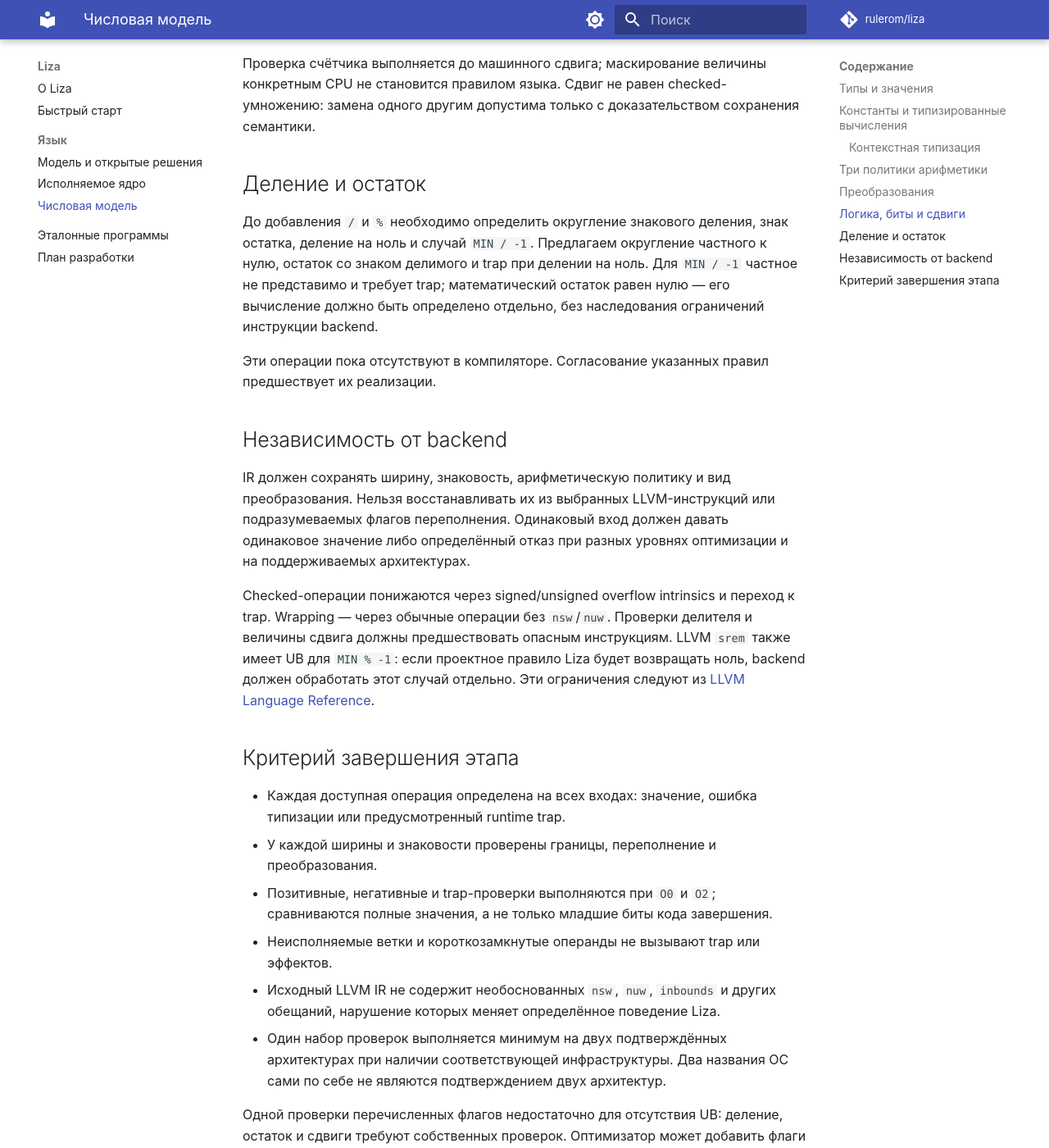
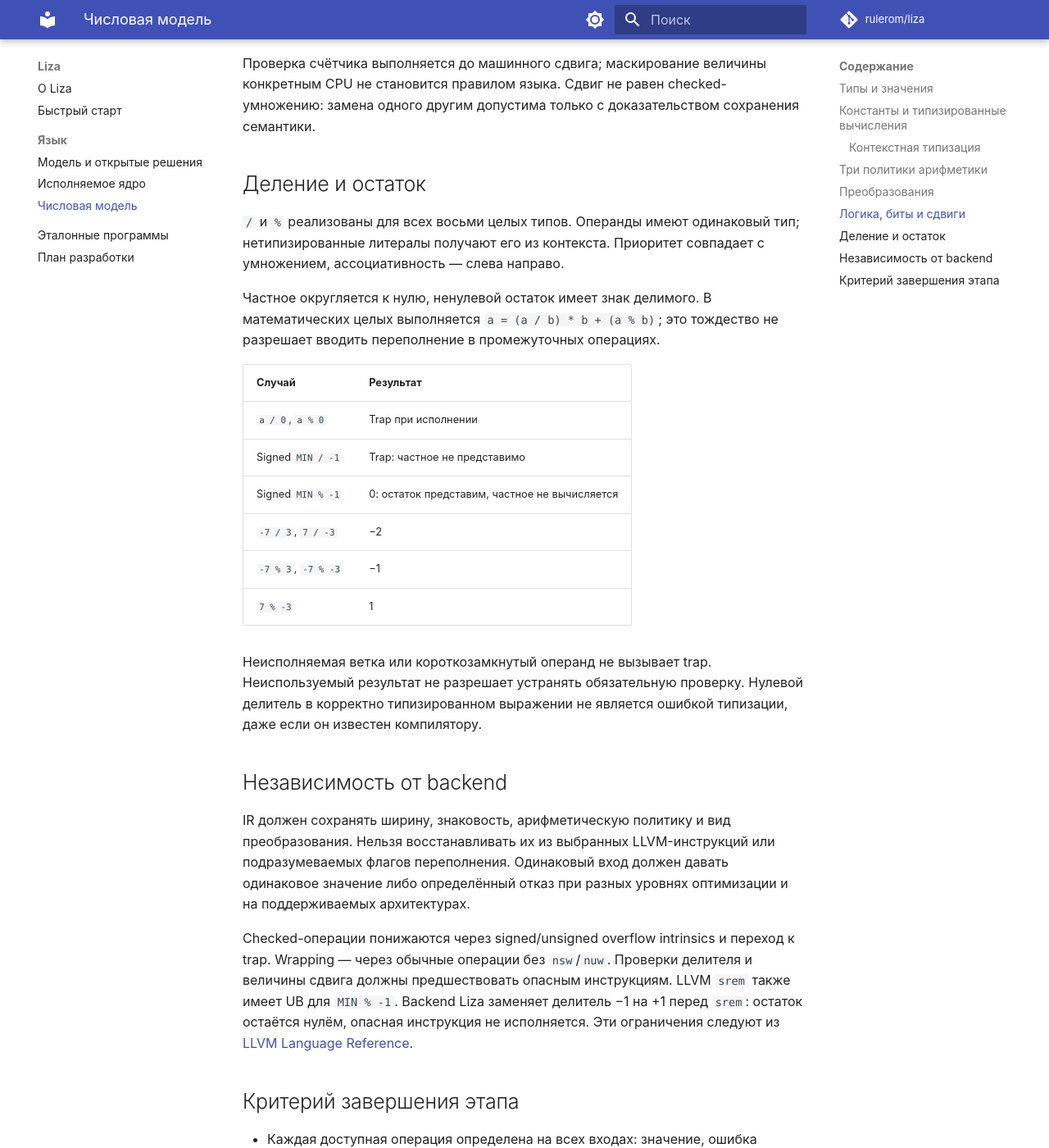
Before and after one commit to rulerom/liza, an MkDocs documentation site: the page built from docs/numeric-model.md, in a window 1280 px wide and 1400 px high, scrolled down 4377 px. Shown: the whole window at 82% size. Built offline with MkDocs 1.6.1 and Material for MkDocs 9.7.7, drawn with Linux system fonts in a browser that asks for light colours; comment, search, counter and statistics services are not loaded; some of the changed text lies outside the part shown.

```diff
--- a/docs/numeric-model.md
+++ b/docs/numeric-model.md
@@ -6,7 +6,7 @@ description: "Числовая модель Liza: целые фиксирова
 
 Реализованы все восемь целых фиксированной ширины, `bool`, контекстные литералы,
 checked/wrapping `+`, `-`, `*`, отрицание signed, сравнения, логика с коротким
-замыканием, побитовые операции и сдвиги. Деление, остаток, насыщение и
+замыканием, побитовые операции, сдвиги, деление и остаток. Насыщение и
 преобразования ниже остаются проектами и не входят в доступный синтаксис.
 Точное работающее подмножество описано в [спецификации ядра](core.md).
 
@@ -168,15 +168,27 @@ N-битным дополнительным кодом, затем биты ин
 
 ## Деление и остаток
 
-До добавления `/` и `%` необходимо определить округление знакового деления,
-знак остатка, деление на ноль и случай `MIN / -1`.
-Предлагаем округление частного к нулю, остаток со знаком делимого и trap при
-делении на ноль. Для `MIN / -1` частное не представимо и требует trap;
-математический остаток равен нулю — его вычисление должно быть определено
-отдельно, без наследования ограничений инструкции backend.
+`/` и `%` реализованы для всех восьми целых типов. Операнды имеют одинаковый
+тип; нетипизированные литералы получают его из контекста. Приоритет совпадает
+с умножением, ассоциативность — слева направо.
 
-Эти операции пока отсутствуют в компиляторе. Согласование указанных правил
-предшествует их реализации.
+Частное округляется к нулю, ненулевой остаток имеет знак делимого.
+В математических целых выполняется `a = (a / b) * b + (a % b)`;
+это тождество не разрешает вводить переполнение в промежуточных операциях.
+
+| Случай | Результат |
+| --- | --- |
+| `a / 0`, `a % 0` | Trap при исполнении |
+| Signed `MIN / -1` | Trap: частное не представимо |
+| Signed `MIN % -1` | 0: остаток представим, частное не вычисляется |
+| `-7 / 3`, `7 / -3` | −2 |
+| `-7 % 3`, `-7 % -3` | −1 |
+| `7 % -3` | 1 |
+
+Неисполняемая ветка или короткозамкнутый операнд не вызывает trap.
+Неиспользуемый результат не разрешает устранять обязательную проверку.
+Нулевой делитель в корректно типизированном выражении не является ошибкой
+типизации, даже если он известен компилятору.
 
 ## Независимость от backend
 
@@ -189,8 +201,8 @@ IR должен сохранять ширину, знаковость, ариф
 Checked-операции понижаются через signed/unsigned overflow intrinsics и
 переход к trap. Wrapping — через обычные операции без `nsw`/`nuw`.
 Проверки делителя и величины сдвига должны предшествовать опасным инструкциям.
-LLVM `srem` также имеет UB для `MIN % -1`: если проектное правило Liza будет возвращать
-ноль, backend должен обработать этот случай отдельно.
+LLVM `srem` также имеет UB для `MIN % -1`. Backend Liza заменяет делитель −1
+на +1 перед `srem`: остаток остаётся нулём, опасная инструкция не исполняется.
 Эти ограничения следуют из [LLVM Language Reference](https://llvm.org/docs/LangRef.html#srem-instruction).
 
 ## Критерий завершения этапа
```
Also changed, not shown: README.md (+2 -1 lines), docs/core.md (+21 -6 lines), docs/getting-started.md (+11 -0 lines), docs/index.md (+1 -1 lines), docs/roadmap.md (+2 -1 lines), 6 other files.
